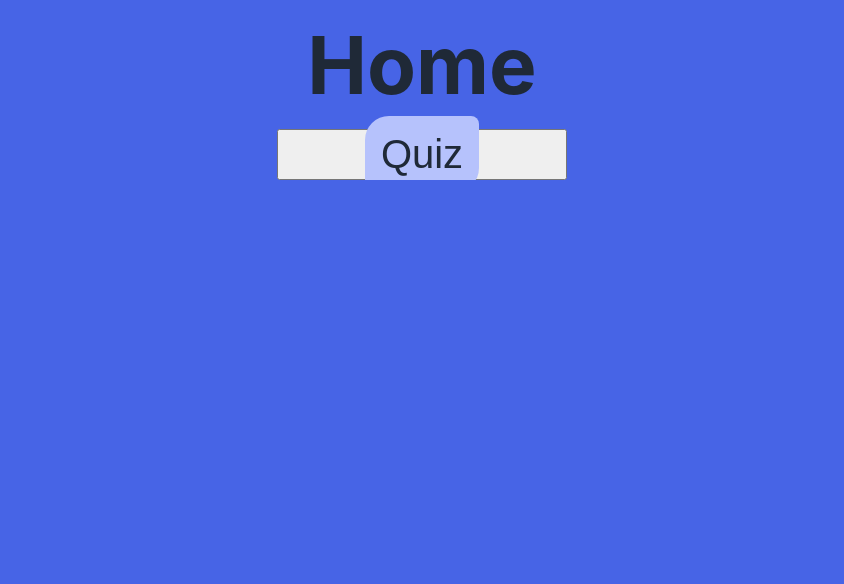
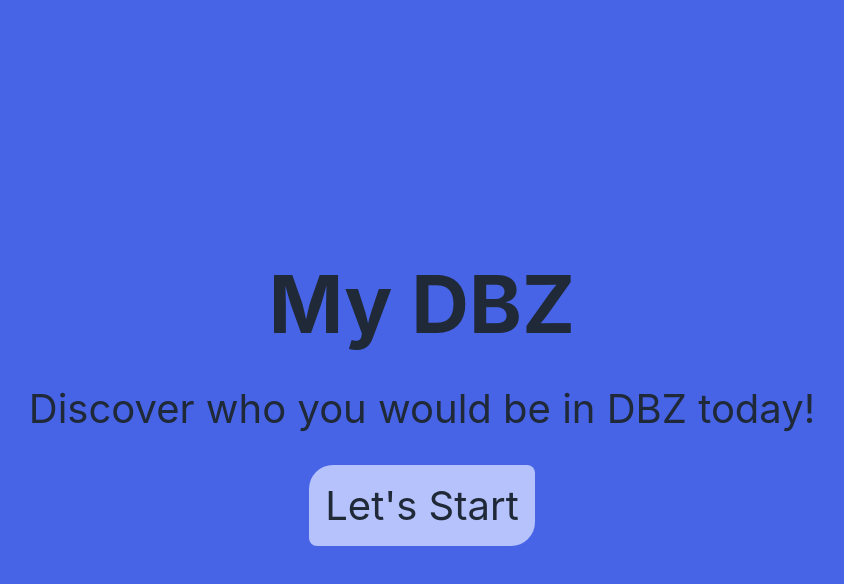
Before and after one commit to xyntechx/My-DBZ, an Angular app: page /quiz in a window 1280 px wide. Shown: the top 584 px of the page, without its empty margins (218-1062 px from the left). Built offline with nearby package versions, Linux system fonts and the light colour scheme.

Commit message:
✨ Basic Homepage layout

```diff
--- a/src/app/app.component.html
+++ b/src/app/app.component.html
@@ -1,7 +1,11 @@
-<div *ngIf="is_homepage; else newPage">
-  <h1>Home</h1>
-  <button (click)="changePage()">
-    <a routerLink="/quiz" routerLinkActive="active">Quiz</a>
-  </button>
-</div>
+<!-- if-else block to replace the entire page with the component of the target path -->
+
+<main *ngIf="is_homepage; else newPage">
+  <h1>My DBZ</h1>
+  <p>Discover who you would be in DBZ today!</p>
+  <a (click)="changePage()" routerLink="/quiz" routerLinkActive="active">
+    Let&apos;s Start
+  </a>
+</main>
+
 <ng-template #newPage><router-outlet></router-outlet></ng-template>
```
